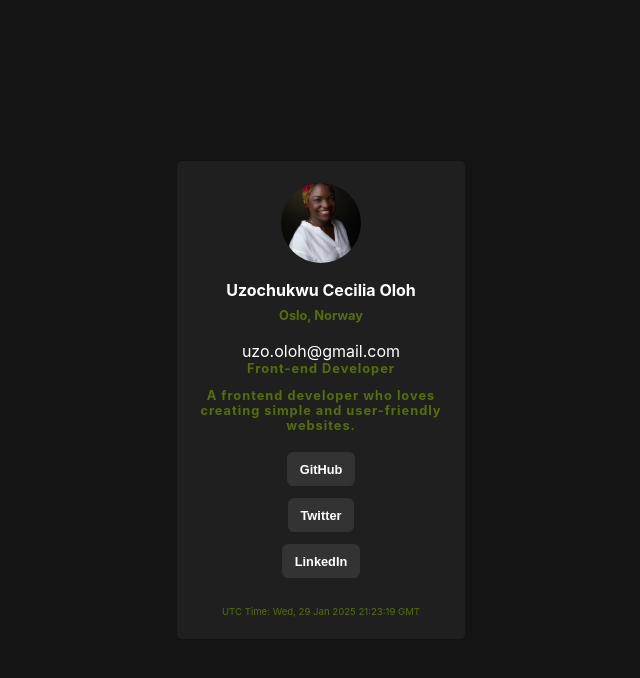
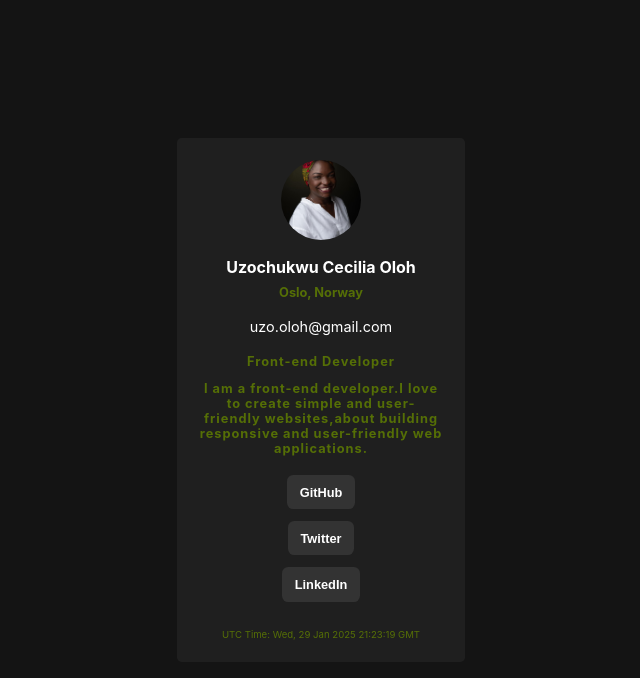
Before and after one commit to Nsebo/responsive--ProfileCard__hng12, a plain HTML site: page index.html in a window 1280 px wide. Shown: the whole page, without its empty margins (319-959 px from the left). Drawn offline with Linux system fonts and the light colour scheme.

Commit message:
Update index.html

```diff
--- a/index.html
+++ b/index.html
@@ -15,11 +15,11 @@
           data-testid="profilePicture" />
         <h1 data-testid="fullName" class="fullname">Uzochukwu Cecilia Oloh</h1>
         <p data-testid="currentLocation" class="location">Oslo, Norway</p>
-        <p data-testid="emailAddress">uzo.oloh@gmail.com</p>
+        <p data-testid="emailAddress" class="email">uzo.oloh@gmail.com</p>
         <p data-testid="jobTitle" class="job-title">Front-end Developer</p>
         <p data-testid="shortBio" class="job-title">
-          A frontend developer who loves creating simple and user-friendly
-          websites.
+          I am a front-end developer.I love to create simple and user-friendly
+          websites,about building responsive and user-friendly web applications.
         </p>
       </div>
       <div class="button-card" data-testid="socialLinks">
```
